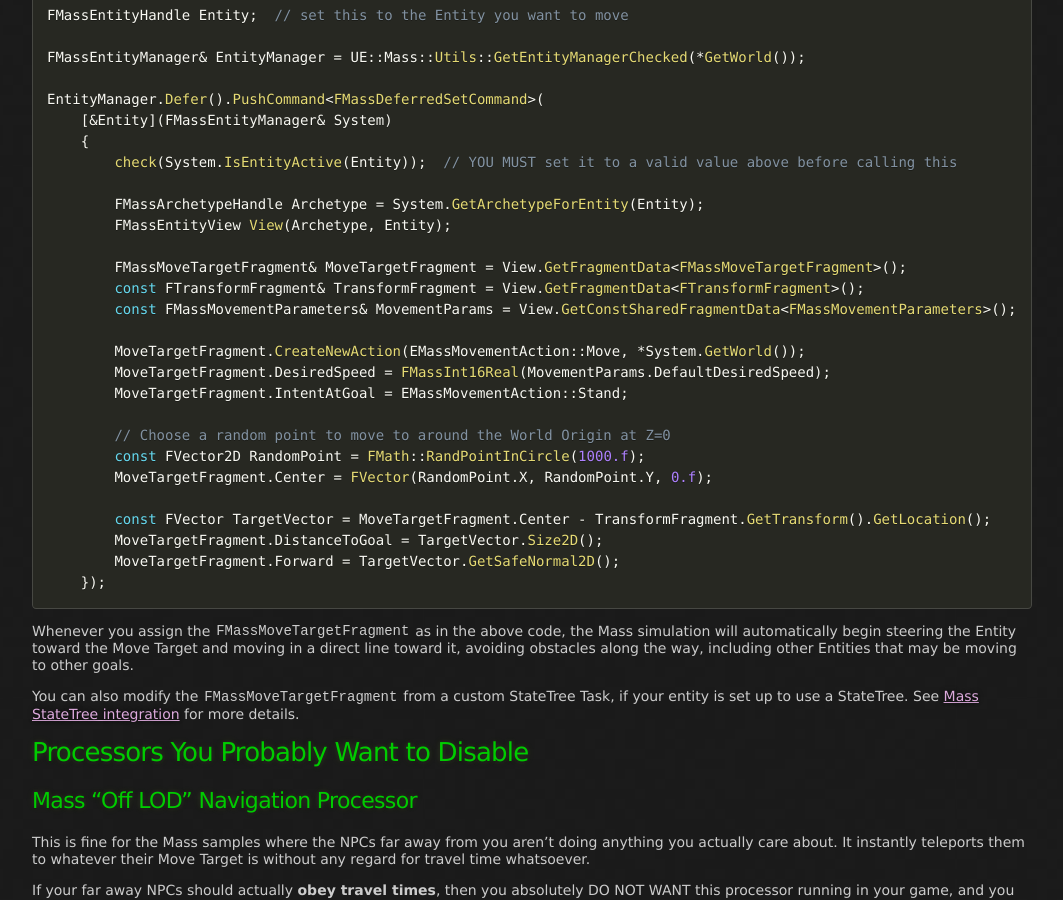
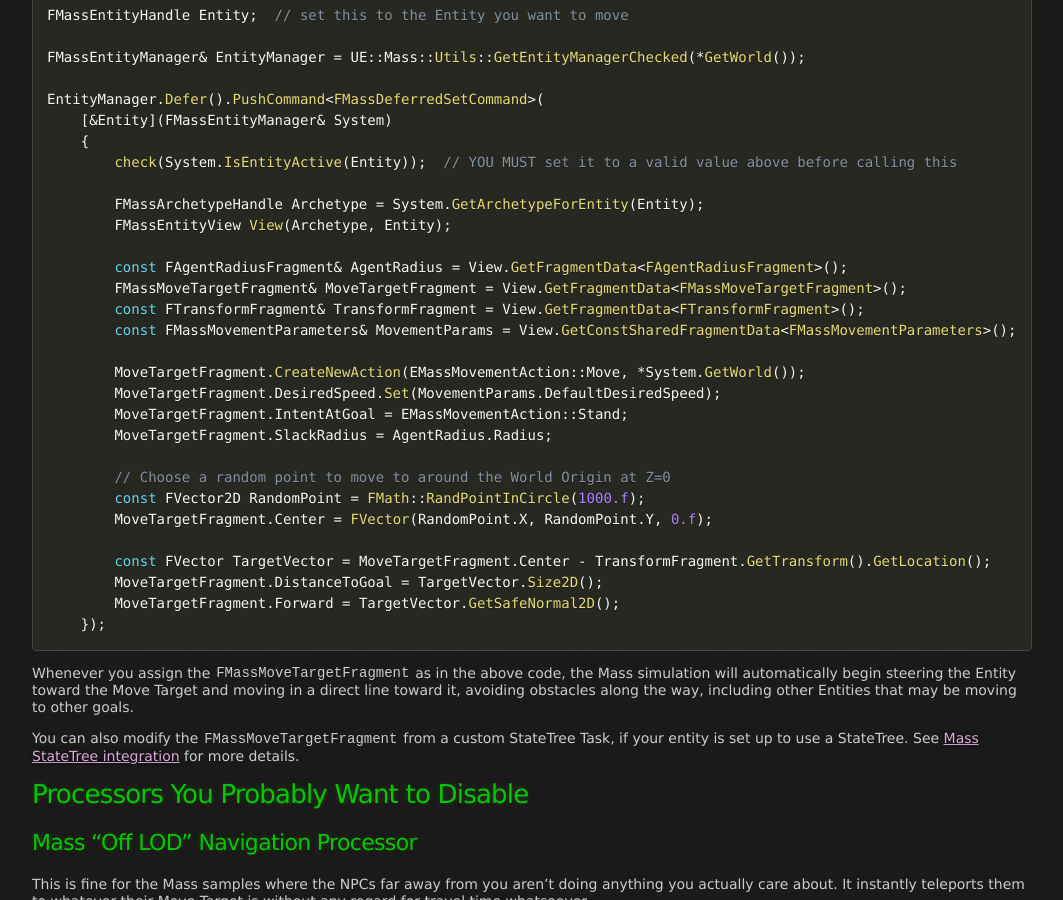
Before and after one commit to x157/x157.github.io, a Jekyll site: the page built from UE5/Mass/Navigation.md, in a window 1280 px wide and 900 px high, scrolled down 1962 px. Shown: the whole window, without its empty margins (108-1171 px from the left). Built offline with Jekyll 4.4.1, drawn with Linux system fonts in a browser that asks for light colours.

Commit message:
Improve MoveTargetFragment c++ sample
- Use DesiredSpeed.Set
- Add Agent Radius

```diff
--- a/UE5/Mass/Navigation.md
+++ b/UE5/Mass/Navigation.md
@@ -129,13 +129,15 @@ EntityManager.Defer().PushCommand<FMassDeferredSetCommand>(
 		FMassArchetypeHandle Archetype = System.GetArchetypeForEntity(Entity);
 		FMassEntityView View(Archetype, Entity);
 
+		const FAgentRadiusFragment& AgentRadius = View.GetFragmentData<FAgentRadiusFragment>();
 		FMassMoveTargetFragment& MoveTargetFragment = View.GetFragmentData<FMassMoveTargetFragment>();
 		const FTransformFragment& TransformFragment = View.GetFragmentData<FTransformFragment>();
 		const FMassMovementParameters& MovementParams = View.GetConstSharedFragmentData<FMassMovementParameters>();
 
 		MoveTargetFragment.CreateNewAction(EMassMovementAction::Move, *System.GetWorld());
-		MoveTargetFragment.DesiredSpeed = FMassInt16Real(MovementParams.DefaultDesiredSpeed);
+		MoveTargetFragment.DesiredSpeed.Set(MovementParams.DefaultDesiredSpeed);
 		MoveTargetFragment.IntentAtGoal = EMassMovementAction::Stand;
+		MoveTargetFragment.SlackRadius = AgentRadius.Radius;
 
 		// Choose a random point to move to around the World Origin at Z=0
 		const FVector2D RandomPoint = FMath::RandPointInCircle(1000.f);
```
